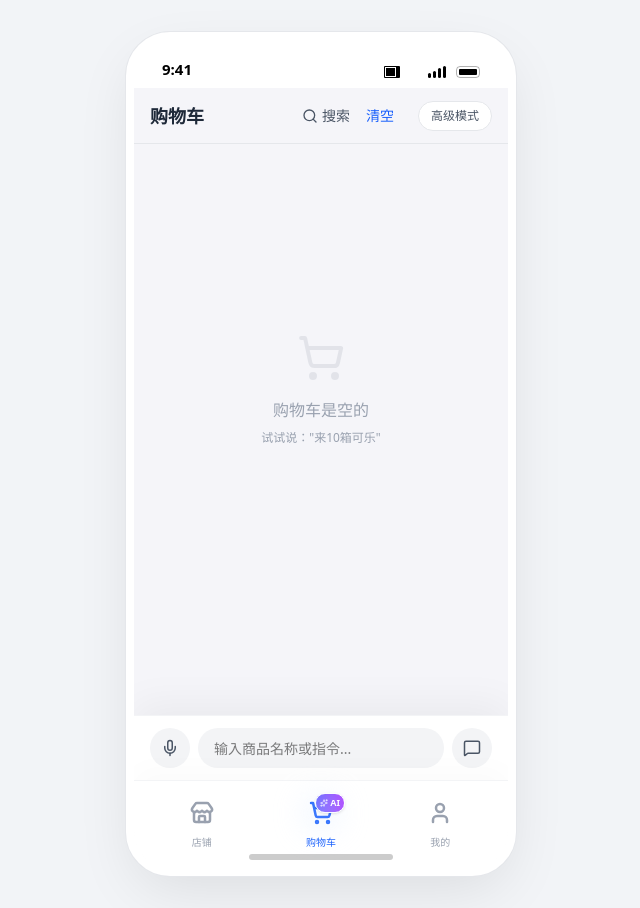
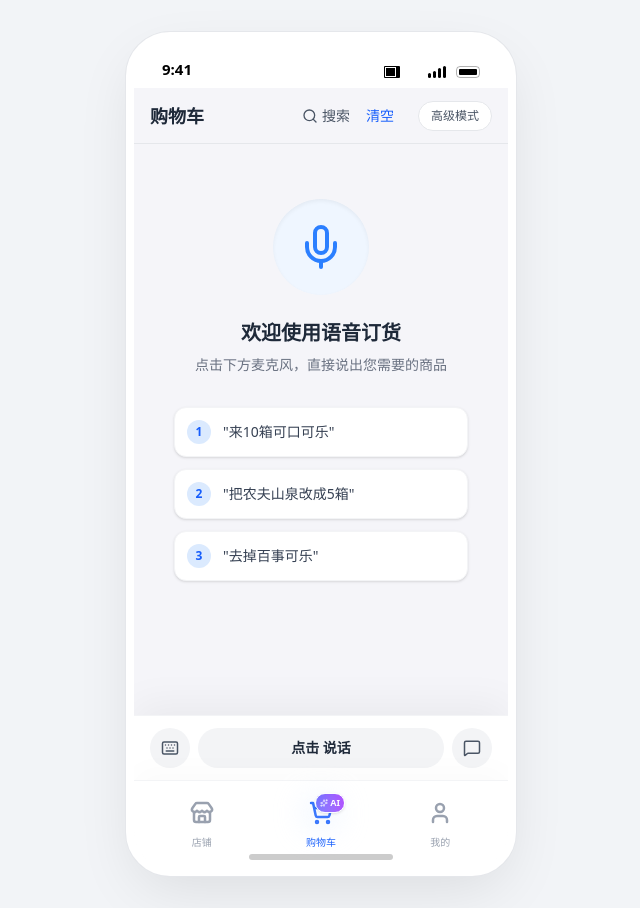
Before and after one commit to vipwenzy/-AI-, a React (Vite) app: page / in a window 1280 px wide. Shown: the whole page, without its empty margins (319-959 px from the left). Built offline with nearby package versions, Linux system fonts and the light colour scheme.

Commit message:
feat(simple-mode): Enable voice input by default
The simple mode page now defaults to voice input, improving usability for quick ordering. The empty cart state has also been updated with a more prominent voice input prompt and visual cues.

```diff
--- a/src/pages/SimpleModePage.tsx
+++ b/src/pages/SimpleModePage.tsx
@@ -29,7 +29,7 @@ export default function SimpleModePage({ onSwitchMode }: SimpleModePageProps) {
   const { items: cartItems, updateQuantity, removeFromCart, addToCart, totalAmount } = useCart();
   const [inputValue, setInputValue] = useState('');
   const [showSuggestions, setShowSuggestions] = useState(false);
-  const [inputType, setInputType] = useState<'text' | 'voice'>('text');
+  const [inputType, setInputType] = useState<'text' | 'voice'>('voice');
   const [isRecording, setIsRecording] = useState(false);
   const [transcript, setTranscript] = useState('');
   const [speechError, setSpeechError] = useState<string | null>(null);
@@ -501,10 +501,27 @@ export default function SimpleModePage({ onSwitchMode }: SimpleModePageProps) {
         )}
 
         {cartItems.length === 0 ? (
-          <div className="h-full flex flex-col items-center justify-center text-gray-400">
-            <ShoppingCart size={48} className="mb-4 opacity-20" />
-            <p>购物车是空的</p>
-            <p className="text-xs mt-2">试试说："来10箱可乐"</p>
+          <div className="h-full flex flex-col items-center justify-center px-6 text-center">
+            <div className="w-24 h-24 bg-blue-50 rounded-full flex items-center justify-center mb-6 shadow-inner">
+              <Mic size={48} className="text-blue-500" />
+            </div>
+            <h3 className="text-xl font-bold text-gray-800 mb-2">欢迎使用语音订货</h3>
+            <p className="text-gray-500 mb-8 text-sm">点击下方麦克风，直接说出您需要的商品</p>
+
+            <div className="space-y-3 w-full max-w-xs text-left">
+              <div className="bg-white p-3 rounded-xl shadow-sm text-sm text-gray-700 flex items-center gap-3 border border-gray-100">
+                <span className="w-6 h-6 rounded-full bg-blue-100 text-blue-600 flex items-center justify-center font-bold text-xs shrink-0">1</span>
+                "来10箱可口可乐"
+              </div>
+              <div className="bg-white p-3 rounded-xl shadow-sm text-sm text-gray-700 flex items-center gap-3 border border-gray-100">
+                <span className="w-6 h-6 rounded-full bg-blue-100 text-blue-600 flex items-center justify-center font-bold text-xs shrink-0">2</span>
+                "把农夫山泉改成5箱"
+              </div>
+              <div className="bg-white p-3 rounded-xl shadow-sm text-sm text-gray-700 flex items-center gap-3 border border-gray-100">
+                <span className="w-6 h-6 rounded-full bg-blue-100 text-blue-600 flex items-center justify-center font-bold text-xs shrink-0">3</span>
+                "去掉百事可乐"
+              </div>
+            </div>
           </div>
         ) : (
           <div className="bg-white rounded-xl p-3 shadow-sm">
```
